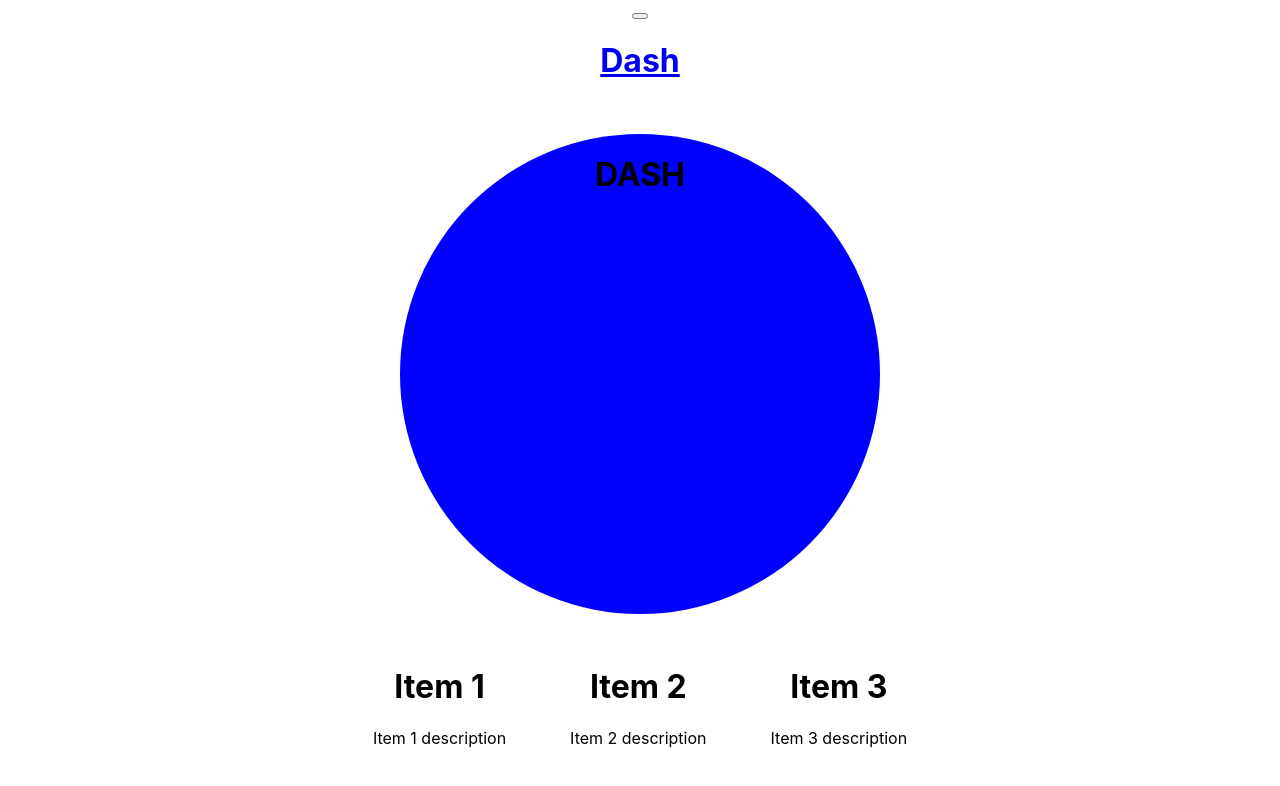
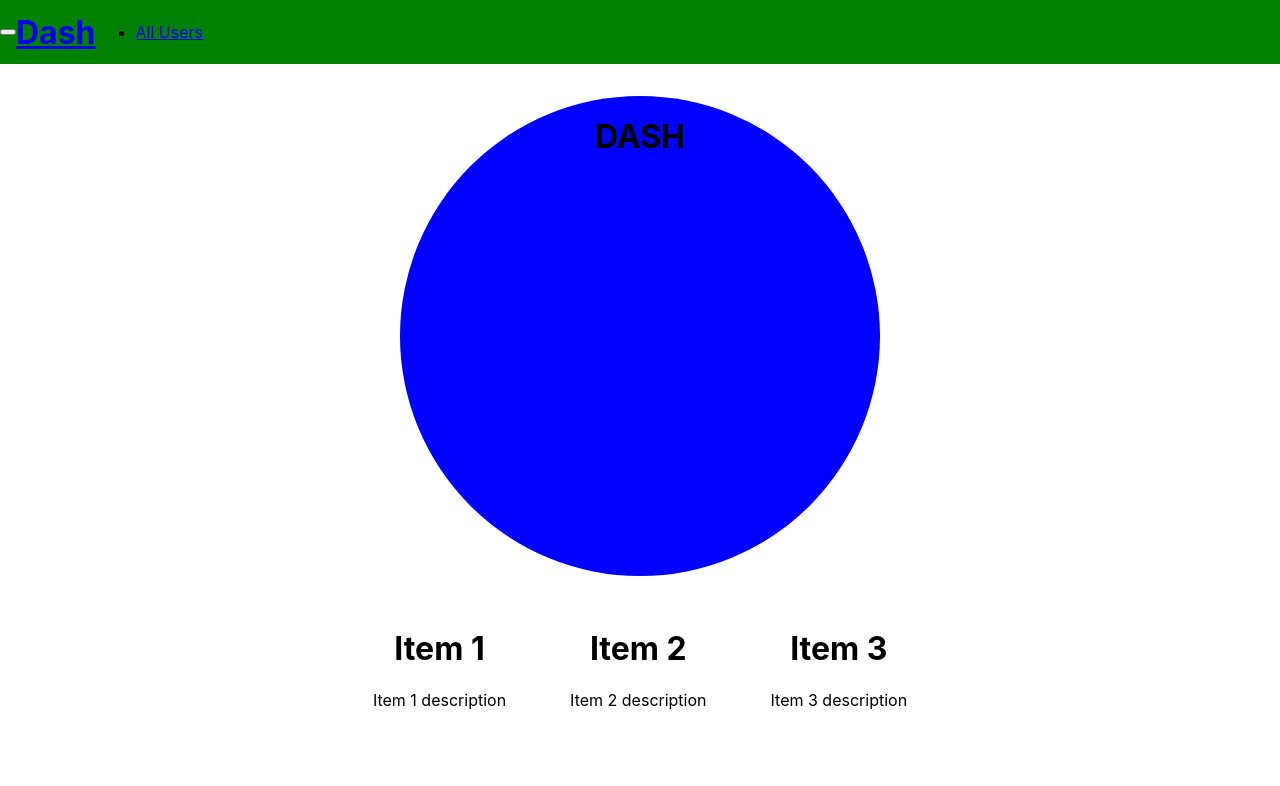
Before and after one commit to omtmana/mash-board, a React (Create React App) app in the folder client/: page / in a window 1280 px wide. Shown: the top 786 px of the page. Built offline with nearby package versions, Linux system fonts and the light colour scheme.

Commit message:
Added styling to main header

```diff
--- a/client/src/shared/Navigation/MainHeader.css
+++ b/client/src/shared/Navigation/MainHeader.css
@@ -1,3 +1,7 @@
 .main-header {
-   background-color: black;
+   background-color: green;
+   width: 100%;
+   height: 4rem;
+   display: flex;
+   align-items: center;
 }
--- a/client/src/shared/Navigation/MainHeader.js
+++ b/client/src/shared/Navigation/MainHeader.js
@@ -1,4 +1,6 @@
 import React from "react";
+
+import './MainHeader.css'
 
 const MainHeader = (props) => {
    return(
--- a/client/src/shared/Navigation/MainNavigation.js
+++ b/client/src/shared/Navigation/MainNavigation.js
@@ -1,6 +1,7 @@
 import React from "react";
 import { Link } from "react-router-dom";
 
+import './MainNavigation.css'
 import MainHeader from "./MainHeader";
 import NavLinks from "./NavLinks";
 
--- a/client/src/shared/Navigation/NavLinks.js
+++ b/client/src/shared/Navigation/NavLinks.js
@@ -1,8 +1,15 @@
 import React from "react";
+import { NavLink } from "react-router-dom";
+
+import './NavLinks.css'
 
 const NavLinks = (props) => {
    return(
-      <div></div>
+      <ul>
+         <li>
+            <NavLink to='/'> All Users </NavLink>
+         </li>
+      </ul>
    )
 }
 
```
